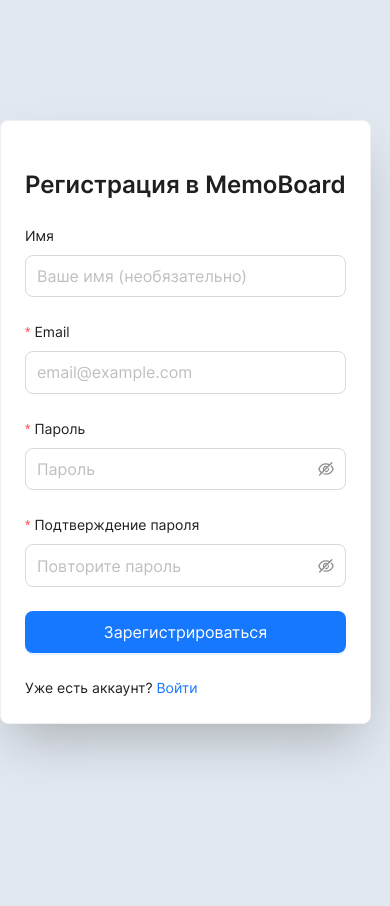
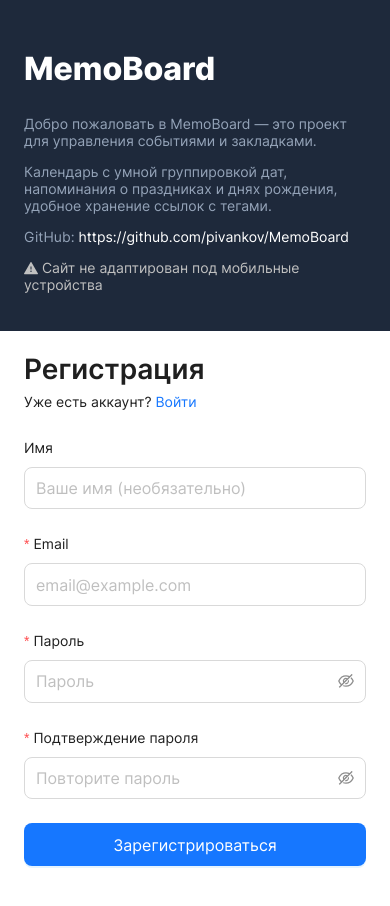
Before and after one commit to pivankov/MemoBoard, a React (Create React App) app in the folder frontend/: page /register in a window 390 px wide. Shown: the top 906 px of the page. Before the commit the page ends 844 px from the top, so only its background shows below. Built offline with nearby package versions, Linux system fonts and the light colour scheme; no server answers.

Commit message:
Updating html/css on login and register pages

```diff
--- a/frontend/src/pages/LoginPage.css
+++ b/frontend/src/pages/LoginPage.css
@@ -1,11 +1,3 @@
-/* .login-page {
-  display: flex;
-  align-items: center;
-  justify-content: center;
-  min-height: 100vh;
-  background-color: var(--background-color);
-} */
-
 .login-page {
   display: flex;
   flex: 1 1 auto;
@@ -25,11 +17,31 @@
 
 .login-page__right {
   padding: 112px;
-  background-color: rgba(30, 41, 59, 1);
+  background-color: #1e293b;
 }
 
-.login-page__right h2 {
+.login-page__text {
+  max-width: 650px;
   color: #FFF;
+}
+
+.login-page__text h1 {
+  font-size: 48px;
+  line-height: 48px;
+}
+
+.login-page__text p {
+  font-size: 16px;
+  color: #94A3B8;
+}
+
+.login-page__text a {
+  color: #FFF;
+}
+
+p.login-page__text-note {
+  color: #c0c0c0;
+  font-size: 14px;
 }
 
 .login-page__card {
@@ -55,3 +67,48 @@
   margin-bottom: 16px;
   text-align: center;
 }
+
+/* Адаптивность для мобильных устройств */
+@media (max-width: 768px) {
+  .login-page {
+    flex-direction: column;
+  }
+
+  .login-page__left,
+  .login-page__right {
+    width: 100%;
+    padding: 32px 24px;
+  }
+
+  .login-page__right {
+    order: 1;
+    padding: 0;
+  }
+
+  .login-page__left {
+    order: 2;
+    justify-content: center;
+    padding: 0;
+    background-color: #FFF;
+  }
+
+  .login-page__text {
+    max-width: 100%;
+    padding: 24px;
+  }
+
+  .login-page__text h1 {
+    font-size: 32px;
+  }
+
+  .login-page__text p {
+    font-size: 14px;
+  }
+
+  .login-page__card {
+    max-width: 100%;
+    box-shadow: none;
+    border-radius: 0;
+    border: none;
+  }
+}
--- a/frontend/src/pages/LoginPage.tsx
+++ b/frontend/src/pages/LoginPage.tsx
@@ -9,6 +9,7 @@
 import { useState } from 'react';
 import { Link, Navigate, useNavigate } from 'react-router';
 import { Button, Card, Form, Input, Typography } from 'antd';
+import { WarningFilled } from '@ant-design/icons';
 
 import { useAuth } from 'hooks/useAuth';
 
@@ -82,45 +83,15 @@
         </Card>
       </div>
       <div className="login-page__right">
-        <h2>Welcome to our community</h2>
+        <div className="login-page__text">
+        <h1>MemoBoard</h1>
+        <p>Добро пожаловать в MemoBoard — это проект для управления событиями и закладками.</p>
+        <p>Календарь с умной группировкой дат, напоминания о праздниках и днях рождения, удобное хранение ссылок с тегами.</p>
+        <p>GitHub: <a href="https://github.com/pivankov/MemoBoard" target="blank">https://github.com/pivankov/MemoBoard</a></p>
+        <p className="login-page__text-note"><WarningFilled /> Сайт не адаптирован под мобильные устройства</p>
+        </div>
       </div>
     </div>
-    // <div className="login-page">
-    //   <Card className="login-page__card">
-    //     <Title level={3} className="login-page__title">Вход в MemoBoard</Title>
-
-    //     {error && <Text type="danger" className="login-page__error">{error}</Text>}
-
-    //     <Form layout="vertical" onFinish={handleSubmit} autoComplete="off">
-    //       <Form.Item
-    //         label="Email"
-    //         name="email"
-    //         rules={[
-    //           { required: true, message: 'Введите email' },
-    //           { type: 'email', message: 'Некорректный формат email' },
-    //         ]}
-    //       >
-    //         <Input placeholder="demo@example.com" size="large" />
-    //       </Form.Item>
-
-    //       <Form.Item
-    //         label="Пароль"
-    //         name="password"
-    //         rules={[{ required: true, message: 'Введите пароль' }]}
-    //       >
-    //         <Input.Password placeholder="demo" size="large" />
-    //       </Form.Item>
-
-    //       <Form.Item>
-    //         <Button type="primary" htmlType="submit" loading={loading} block size="large">
-    //           Войти
-    //         </Button>
-    //       </Form.Item>
-    //     </Form>
-
-    //     <Text>Нет аккаунта? <Link to="/register">Зарегистрироваться</Link></Text>
-    //   </Card>
-    // </div>
   );
 }
 
--- a/frontend/src/pages/RegisterPage.css
+++ /dev/null
@@ -1,24 +0,0 @@
-.register-page {
-  display: flex;
-  align-items: center;
-  justify-content: center;
-  min-height: 100vh;
-  background-color: var(--background-color);
-}
-
-.register-page__card {
-  width: 100%;
-  max-width: 400px;
-  box-shadow: rgba(0, 0, 0, 0.25) 0px 25px 50px -12px;
-}
-
-.register-page__title {
-  text-align: center;
-  margin-bottom: 24px !important;
-}
-
-.register-page__error {
-  display: block;
-  margin-bottom: 16px;
-  text-align: center;
-}
--- a/frontend/src/pages/RegisterPage.tsx
+++ b/frontend/src/pages/RegisterPage.tsx
@@ -9,10 +9,11 @@
 import { useState } from 'react';
 import { Link, Navigate, useNavigate } from 'react-router';
 import { Button, Card, Form, Input, Typography } from 'antd';
+import { WarningFilled } from '@ant-design/icons';
 
 import { useAuth } from 'hooks/useAuth';
 
-import './RegisterPage.css';
+import './LoginPage.css';
 
 const { Title, Text } = Typography;
 
@@ -45,11 +46,13 @@
   };
 
   return (
-    <div className="register-page">
-      <Card className="register-page__card">
-        <Title level={3} className="register-page__title">Регистрация в MemoBoard</Title>
+    <div className="login-page">
+      <div className="login-page__left">
+        <Card className="login-page__card">
+          <div className="login-page__title">Регистрация</div>
+          <div className="login-page__title-sub">Уже есть аккаунт? <Link to="/login">Войти</Link></div>
 
-        {error && <Text type="danger" className="register-page__error">{error}</Text>}
+          {error && <Text type="danger" className="login-page__error">{error}</Text>}
 
           <Form layout="vertical" onFinish={handleSubmit} autoComplete="off">
             <Form.Item
@@ -106,9 +109,17 @@
               </Button>
             </Form.Item>
           </Form>
-
-        <Text>Уже есть аккаунт? <Link to="/login">Войти</Link></Text>
         </Card>
+      </div>
+      <div className="login-page__right">
+        <div className="login-page__text">
+        <h1>MemoBoard</h1>
+        <p>Добро пожаловать в MemoBoard — это проект для управления событиями и закладками.</p>
+        <p>Календарь с умной группировкой дат, напоминания о праздниках и днях рождения, удобное хранение ссылок с тегами.</p>
+        <p>GitHub: <a href="https://github.com/pivankov/MemoBoard" target="blank">https://github.com/pivankov/MemoBoard</a></p>
+        <p className="login-page__text-note"><WarningFilled /> Сайт не адаптирован под мобильные устройства</p>
+        </div>
+      </div>
     </div>
   );
 }
```
Lines whose indentation alone changed are shown as unchanged.
